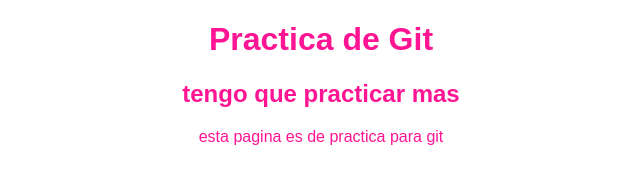
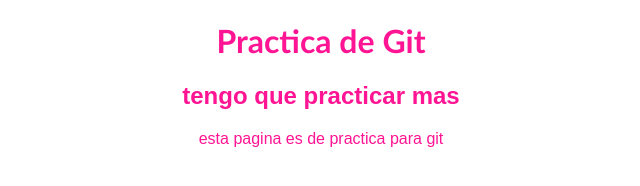
Before and after one commit to LucaSebastian89/Hyperblog, a plain HTML site: page index.html in a window 1280 px wide. Shown: the whole page, without its empty margins (319-959 px from the left). Drawn offline with Linux system fonts and the light colour scheme.

Commit message:
cambios en el css

```diff
--- a/css/estilos.css
+++ b/css/estilos.css
@@ -3,3 +3,7 @@
     text-align: center;
     font-family: Arial;
 }
+
+h1{
+    font-family: 'Gill Sans';
+}
```
